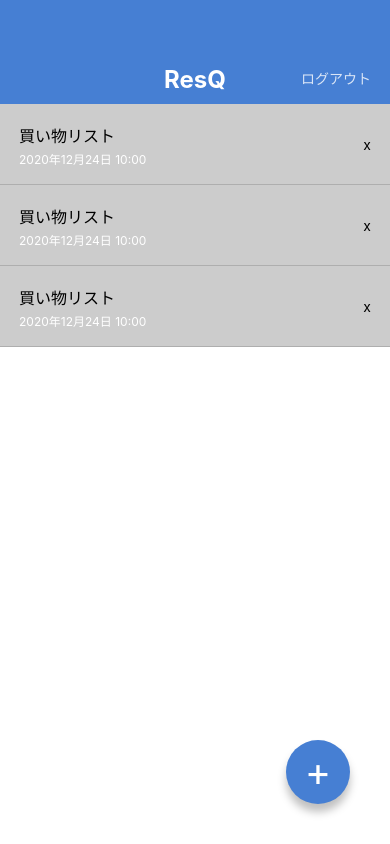
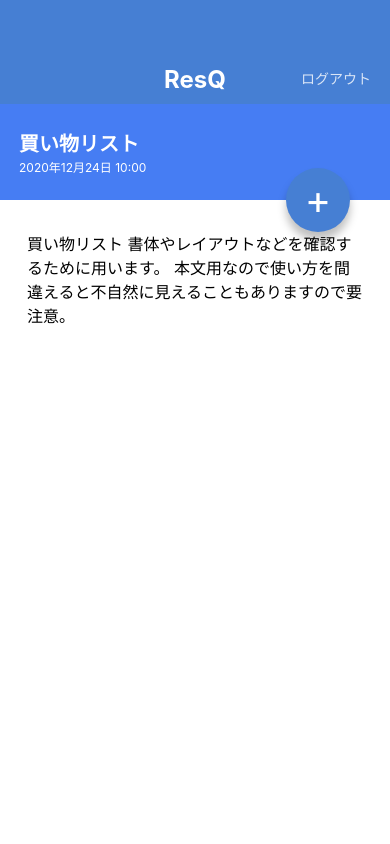
Before and after one commit to kakky08/ChatBot-ReactNative, a React Native app: screen / in a window 390 px wide. Built offline with nearby package versions, Linux system fonts and the light colour scheme.

Commit message:
スクリーンの作成、DetailScreenの作成

```diff
--- a/App.jsx
+++ b/App.jsx
@@ -1,23 +1,9 @@
 import React from 'react';
-import { StyleSheet, View } from 'react-native';
-import AppBar from './src/components/AppBar';
-import MemoList from './src/components/MemoList';
-import CircleButton from './src/components/CircleButton';
+// import MemoListScreen from './src/screens/MemoListScreen';
+import MemoDitailScreen from './src/screens/MemoDetailScreen';
 
 export default function App() {
   return (
-    <View style={styles.container}>
-      <AppBar />
-      <MemoList />
-      <CircleButton>+</CircleButton>
-    </View>
+    <MemoDitailScreen />
   );
 }
-
-const styles = StyleSheet.create({
-  container: {
-    flex: 1,
-    backgroundColor: '#ffffff',
-  },
-
-});
--- a/src/components/CircleButton.jsx
+++ b/src/components/CircleButton.jsx
@@ -1,11 +1,13 @@
 import React from 'react';
 import { View, Text, StyleSheet } from 'react-native';
-import { string } from 'prop-types';
+import {
+  shape, string,
+} from 'prop-types';
 
 export default function CircleButton(props) {
-  const { children } = props;
+  const { children, style } = props;
   return (
-    <View style={styles.circleButton}>
+    <View style={[styles.circleButton, style]}>
       <Text style={styles.circleButtonLabel}>{ children }</Text>
     </View>
   );
@@ -13,6 +15,11 @@ export default function CircleButton(props) {
 
 CircleButton.propTypes = {
   children: string.isRequired,
+  style: shape(),
+};
+
+CircleButton.defaultProps = {
+  style: null,
 };
 
 const styles = StyleSheet.create({
--- /dev/null
+++ b/src/screens/MemoDetailScreen.jsx
@@ -0,0 +1,61 @@
+import React from 'react';
+import {
+  View, ScrollView, Text, StyleSheet,
+} from 'react-native';
+import AppBar from '../components/AppBar';
+import CircleButton from '../components/CircleButton';
+
+export default function MemoDitailScreen() {
+  return (
+    <View style={styles.container}>
+      <AppBar />
+
+      <View style={styles.memoHeader}>
+        <Text style={styles.memoTitle}>買い物リスト</Text>
+        <Text style={styles.memoDate}>2020年12月24日 10:00</Text>
+      </View>
+
+      <ScrollView style={styles.memoBody}>
+        <Text style={styles.memoText}>
+          買い物リスト
+          書体やレイアウトなどを確認するために用います。
+          本文用なので使い方を間違えると不自然に見えることもありますので要注意。
+        </Text>
+      </ScrollView>
+      <CircleButton style={{top: 168, bottom: 'auto'}}>+</CircleButton>
+    </View>
+  );
+}
+
+const styles = StyleSheet.create({
+  container: {
+    flex: 1,
+    backgroundColor: '#fff',
+  },
+  memoHeader: {
+    backgroundColor: '#467df3',
+    height: 96,
+    justifyContent: 'center',
+    paddingVertical: 24,
+    paddingHorizontal: 19,
+  },
+  memoTitle: {
+    color: '#fff',
+    fontWeight: 'bold',
+    fontSize: 20,
+    lineHeight: 32,
+  },
+  memoDate: {
+    color: '#fff',
+    fontSize: 12,
+    lineHeight: 16,
+  },
+  memoBody: {
+    paddingVertical: 32,
+    paddingHorizontal: 27,
+  },
+  memoText: {
+    fontSize: 16,
+    lineHeight: 24,
+  },
+});
--- /dev/null
+++ b/src/screens/MemoListScreen.jsx
@@ -0,0 +1,23 @@
+import React from 'react';
+import { View, StyleSheet } from 'react-native';
+import AppBar from '../components/AppBar';
+import MemoList from '../components/MemoList';
+import CircleButton from '../components/CircleButton';
+
+export default function MemoListScreen() {
+  return (
+    <View style={styles.container}>
+      <AppBar />
+      <MemoList />
+      <CircleButton>+</CircleButton>
+    </View>
+  );
+}
+
+const styles = StyleSheet.create({
+  container: {
+    flex: 1,
+    backgroundColor: '#ffffff',
+  },
+
+});
```
